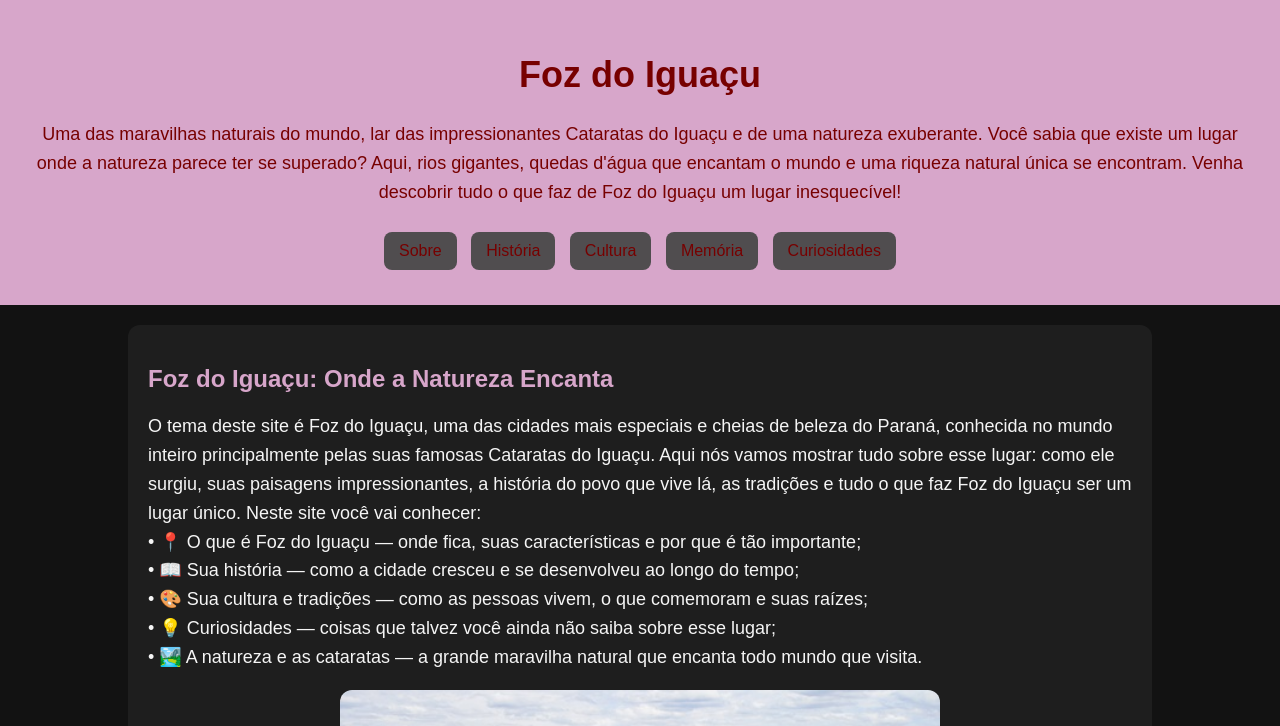
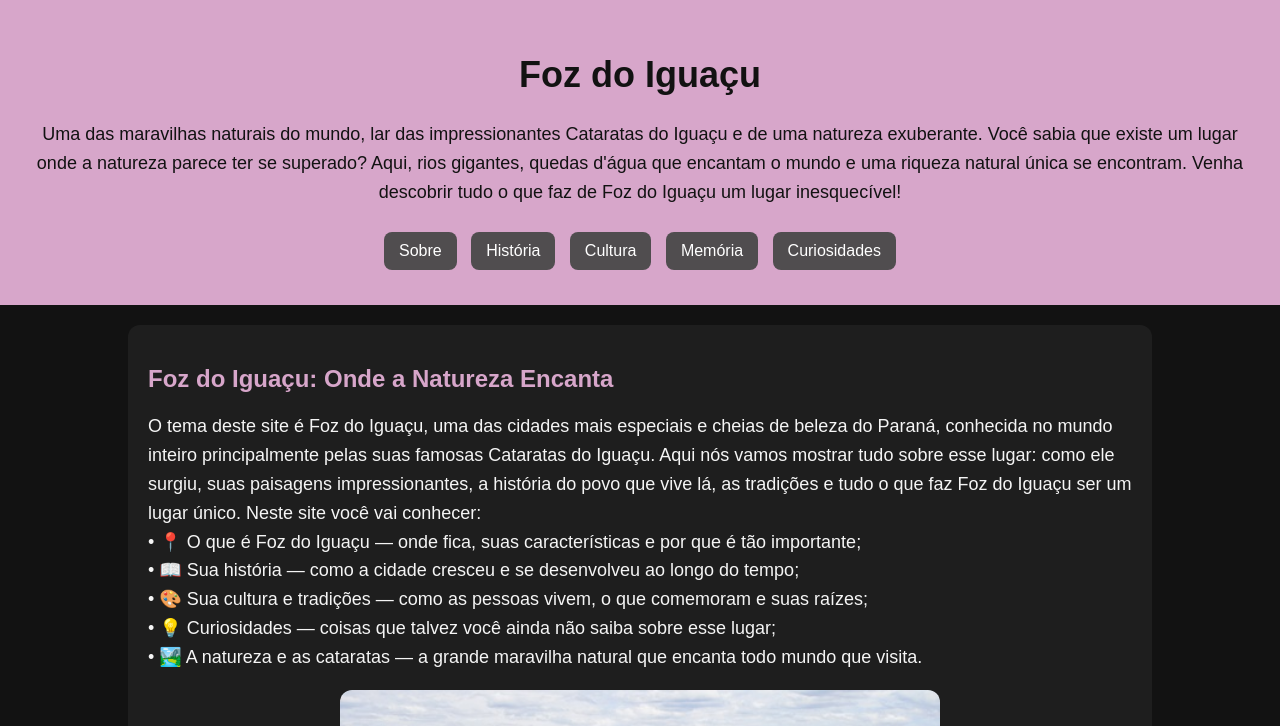
Before and after one commit to rodriguessilvaana2201-ui/arteparanaense, a plain HTML site: page index.html in a window 1280 px wide. Both pictures are taken after a click on the button "Alternar entre tema claro e escuro". Shown: the top 726 px of the page. Drawn offline with Linux system fonts and the light colour scheme.

Commit message:
corriji meu codigo

```diff
--- a/style.css
+++ b/style.css
@@ -1,22 +1,24 @@
-:root{
---cor-fundo:#eeeee2;
---cor-texto: #ca8787;
+:root {
+    --cor-fundo: #eeeee2;
+    --cor-texto: #ffffff;
     --cor-principal: #0c0a0b;
     --cor-segundaria: #504d4f;
     --cor-hover: #bf94e0;
     --cor-superficie: rgb(153, 51, 51);
     --cor-card: #71477c;
     --cor-legenda: #ec8f8f;
---cor-clara: rgb(119, 0, 0);
+    --cor-clara: #ffffff;
     --cor-rodape: #f53535;
+}
 
-}
-.tema-escuro{
-    --cor-fundo:#121212;
-    --cor-texto:#f5f5f5;
-    --cor-principal:#d7a6ca;
-    --cor-superficie:#1e1e1e;
-    --cor-card:#2b2530;
+.tema-escuro {
+    --cor-fundo: #121212;
+    --cor-texto: #f5f5f5;
+    --cor-principal: #d7a6ca;
+    --cor-superficie: #1e1e1e;
+    --cor-card: #2b2530;
+    --cor-clara: #121212;
+    --cor-rodape: #2b2530;
 }
 
 body {
@@ -24,6 +26,7 @@ body {
     color: var(--cor-texto);
     font-family: Arial, sans-serif;
     margin: 0;
+    transition: background-color 0.3s, color 0.3s;
 }
 
 header {
@@ -51,7 +54,7 @@ nav {
 }
 
 nav a {
-    color: var(--cor-clara);
+    color: #ffffff;
     text-decoration: none;
     background-color: var(--cor-segundaria);
     padding: 10px 15px;
@@ -91,13 +94,17 @@ figcaption {
     margin-top: 8px;
 }
 
+figcaption a {
+    color: var(--cor-legenda);
+}
+
 .card {
     background-color: var(--cor-card);
     padding: 15px;
     margin: 15px 0;
     border-left: 6px solid var(--cor-principal);
     border-radius: 10px;
-    flex: 1 1 300px
+    flex: 1 1 300px;
 }
 
 .card h3 {
@@ -106,11 +113,10 @@ figcaption {
 
 footer {
     background-color: var(--cor-rodape);
-    color: var(--cor-clara);
+    color: #ffffff;
     text-align: center;
     padding: 20px;
     margin-top: 30px;
-
 }
 
 button {
@@ -131,12 +137,14 @@ button:hover {
     width: fit-content;
     margin: 20px auto;
 }
-.galeria{
+
+.galeria {
     display: flex;
     gap: 20px;
     flex-wrap: wrap;
     justify-content: center;
 }
+
 .cards-curiosidades {
     display: flex;
     gap: 20px;
@@ -146,7 +154,7 @@ button:hover {
 .btn-tema {
     position: fixed;
     right: 20px;
-    bottom:20px;
+    bottom: 20px;
     width: 50px;
     height: 50px;
     border-radius: 50%;
```
Lines whose indentation alone changed are shown as unchanged.
